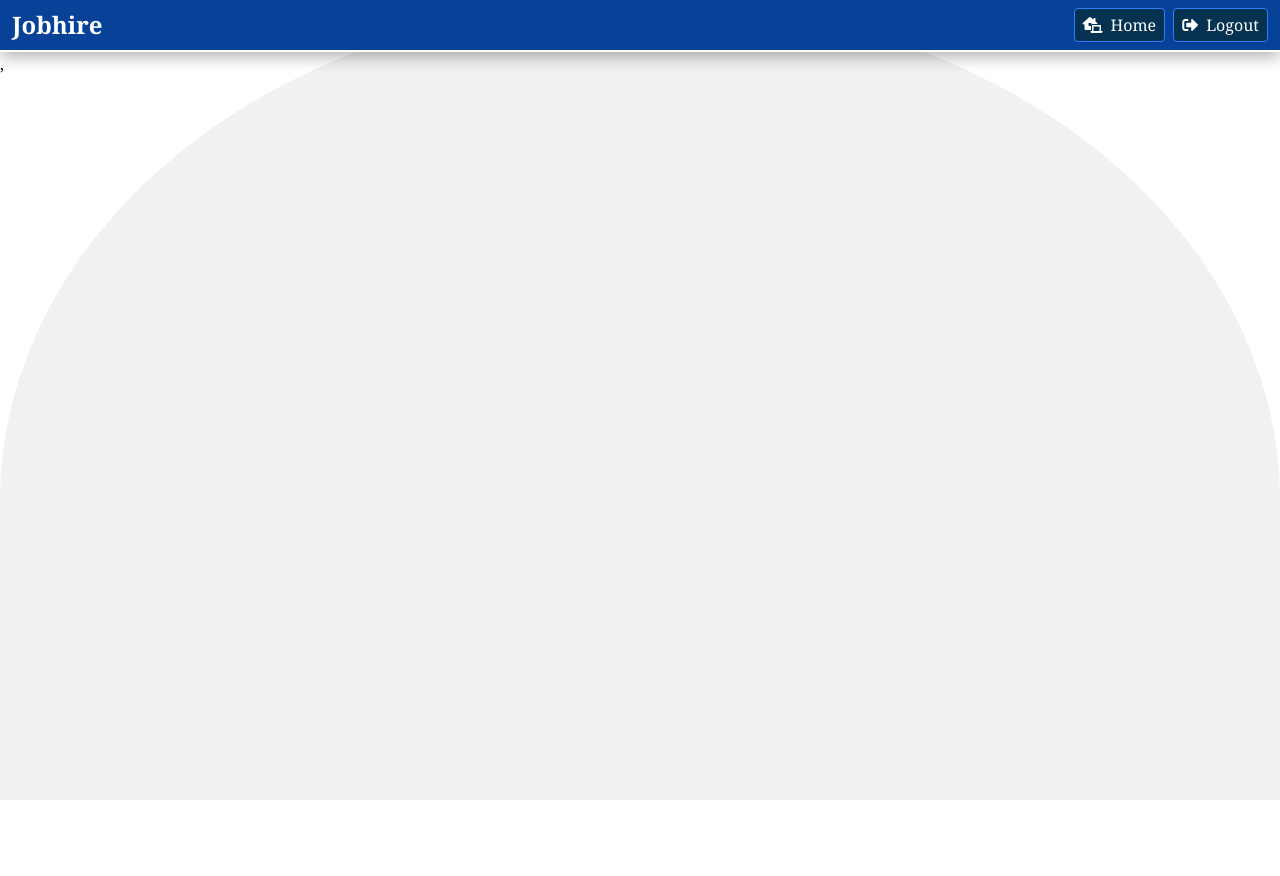
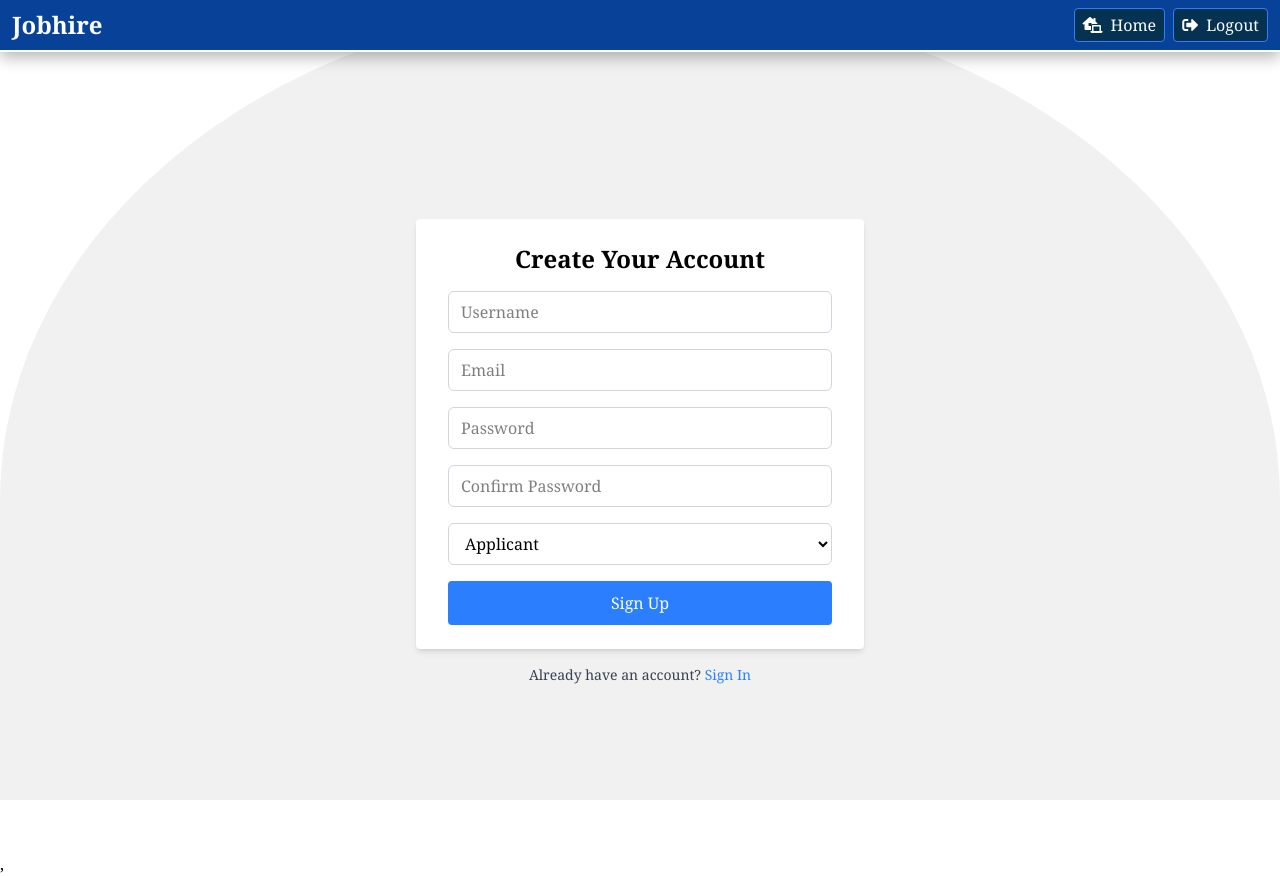
Before and after one commit to hariharen1996/jobhire, a React (Vite) app in the folder frontend/: page /register in a window 1280 px wide. Before the commit the page ends 800 px from the top, so only its background shows below. Built offline with nearby package versions, Linux system fonts and the light colour scheme.

Commit message:
feat: Add Login and Register UI components with Tailwind CSS and set up routing in App.jsx

```diff
--- a/frontend/src/App.jsx
+++ b/frontend/src/App.jsx
@@ -5,6 +5,8 @@ import './App.css'
 import Navbar from './components/Navbar/Navbar'
 import { Route, Routes } from 'react-router-dom'
 import HomePage from './pages/Home/HomePage'
+import Register from './pages/Auth/Register'
+import Login from './pages/Auth/Login'
 
 function App() {
   return (
@@ -12,6 +14,8 @@ function App() {
       <Navbar />
       <Routes>
         <Route path='/' element={<HomePage />} />
+        <Route path='/register' element={<Register />} />
+        <Route path='/login' element={<Login />} />
       </Routes>
     </>
   )
--- /dev/null
+++ b/frontend/src/pages/Auth/Login.jsx
@@ -0,0 +1,37 @@
+import { Link } from "react-router-dom";
+
+const Login = () => {
+  return (
+    <main className="min-h-screen flex flex-col justify-center items-center px-4">
+      <form className="bg-white shadow-md rounded px-8 pt-6 pb-6 mb-4 w-full max-w-md space-y-4">
+        <h2 className="text-2xl font-bold text-center mb-4">Login to Your Account</h2>
+        <input
+          type="email"
+          name="email"
+          className="w-full px-3 py-2 border border-gray-300 rounded-md focus:outline-none focus:ring-2 focus:ring-blue-400"
+          placeholder="Email"
+        />
+        <input
+          type="password"
+          name="password"
+          className="w-full px-3 py-2 border border-gray-300 rounded-md focus:outline-none focus:ring-2 focus:ring-blue-400"
+          placeholder="Password"
+        />
+        <button
+          type="submit"
+          className="px-4 py-2 w-full rounded text-white cursor-pointer bg-blue-500 transition hover:bg-blue-600 border-2 border-blue-500"
+        >
+          Sign In
+        </button>
+      </form>
+      <p className="text-sm text-gray-700">
+        Need an account?{" "}
+        <Link to="/register" className="text-blue-500 hover:underline">
+          Sign Up
+        </Link>
+      </p>
+    </main>
+  );
+};
+
+export default Login;
--- /dev/null
+++ b/frontend/src/pages/Auth/Register.jsx
@@ -0,0 +1,56 @@
+import { Link } from "react-router-dom";
+
+const Register = () => {
+  return (
+    <main className="min-h-screen flex flex-col justify-center items-center px-4">
+      <form className="bg-white shadow-md rounded px-8 pt-6 pb-6 mb-4 w-full max-w-md space-y-4">
+        <h2 className="text-2xl font-bold text-center mb-4">Create Your Account</h2>
+        <input
+          type="text"
+          name="username"
+          className="w-full px-3 py-2 border border-gray-300 rounded-md focus:outline-none focus:ring-2 focus:ring-blue-400"
+          placeholder="Username"
+        />
+        <input
+          type="email"
+          name="email"
+          className="w-full px-3 py-2 border border-gray-300 rounded-md focus:outline-none focus:ring-2 focus:ring-blue-400"
+          placeholder="Email"
+        />
+        <input
+          type="password"
+          name="password"
+          className="w-full px-3 py-2 border border-gray-300 rounded-md focus:outline-none focus:ring-2 focus:ring-blue-400"
+          placeholder="Password"
+        />
+        <input
+          type="password"
+          name="confirmpassword"
+          className="w-full px-3 py-2 border border-gray-300 rounded-md focus:outline-none focus:ring-2 focus:ring-blue-400"
+          placeholder="Confirm Password"
+        />
+        <select
+          name="role"
+          className="w-full border border-gray-300 px-3 py-2 rounded-md focus:outline-none focus:ring-2 focus:ring-blue-400"
+        >
+          <option value="applicant">Applicant</option>
+          <option value="employer">Employer</option>
+        </select>
+        <button
+          type="submit"
+          className="px-4 py-2 w-full rounded text-white cursor-pointer bg-blue-500 transition hover:bg-blue-600 border-2 border-blue-500"
+        >
+          Sign Up
+        </button>
+      </form>
+      <p className="text-sm text-gray-700">
+        Already have an account?{" "}
+        <Link to="/login" className="text-blue-500 hover:underline">
+          Sign In
+        </Link>
+      </p>
+    </main>
+  );
+};
+
+export default Register;
```
